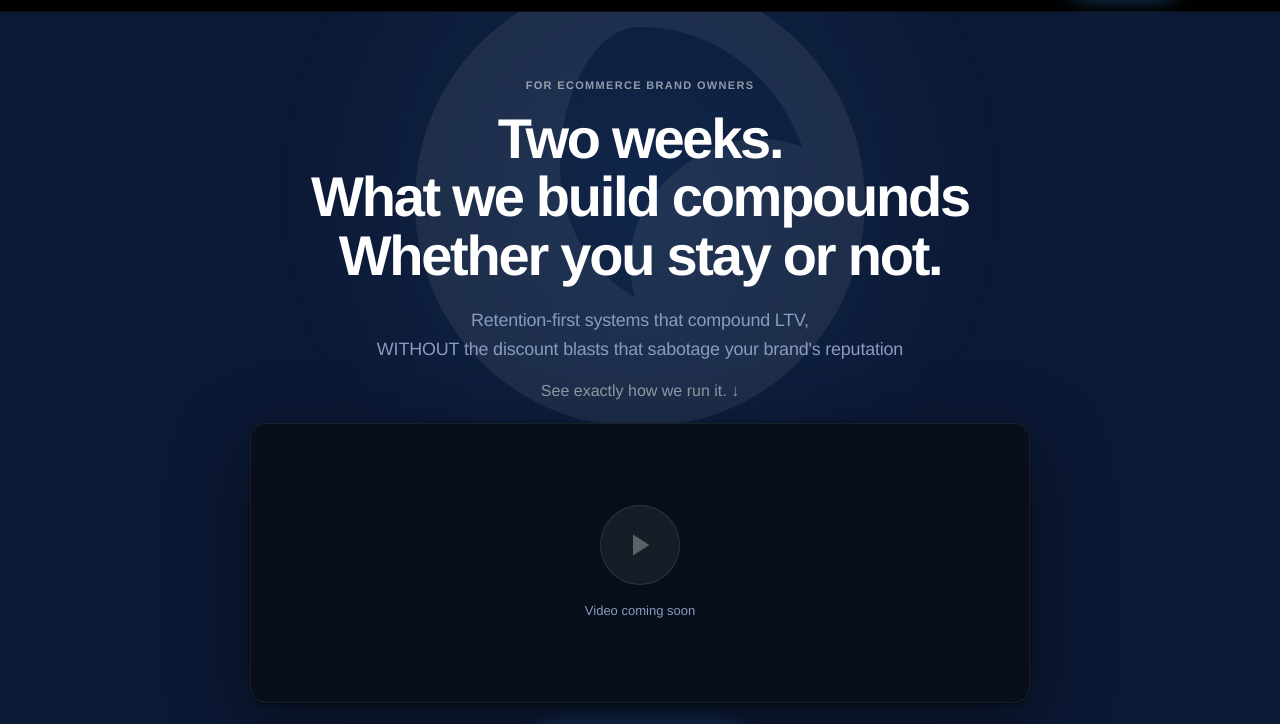
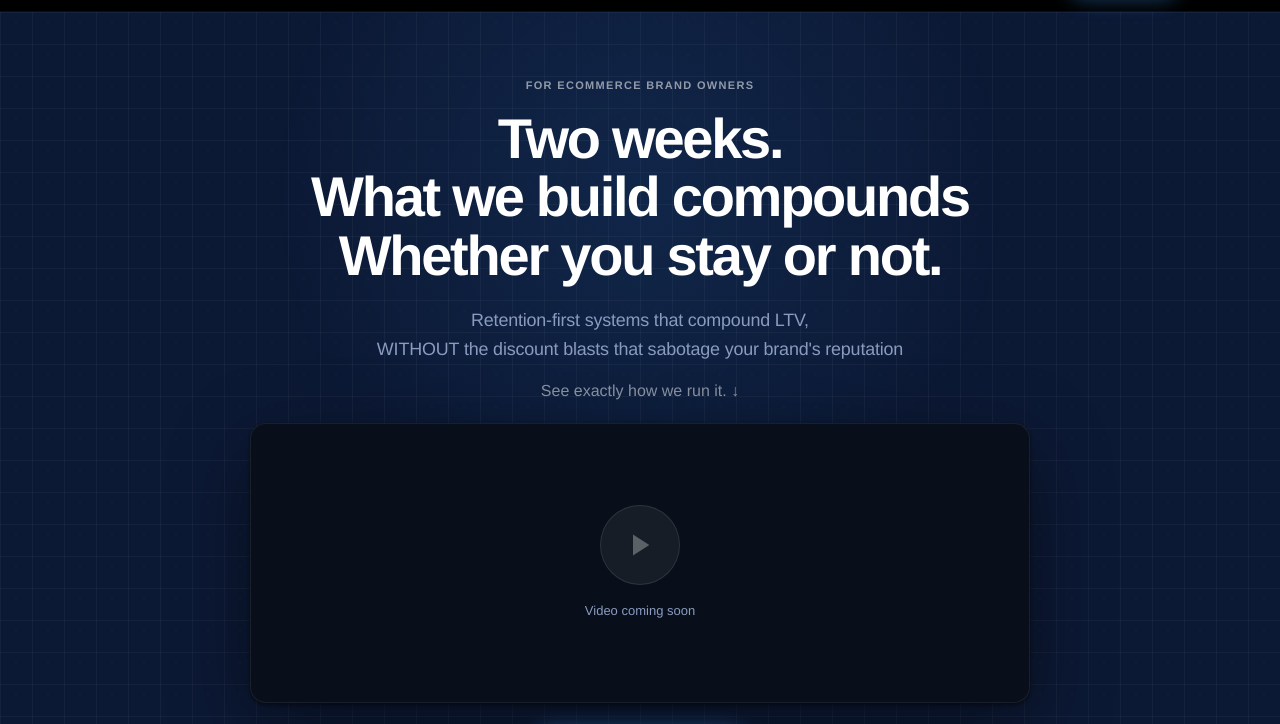
Before and after one commit to eesainbox/secondwave-site, a website: page index.html in a window 1280 px wide. Shown: the part 57-781 px from the top of the page. Drawn offline with nearby package versions, Linux system fonts and the light colour scheme.

Commit message:
grid background hero

```diff
--- a/index.html
+++ b/index.html
@@ -275,6 +275,17 @@
     @media(max-width:767px){
       #hero { padding: 40px 0 40px; }
     }
+    .hero-grid-bg {
+      position: absolute;
+      inset: 0;
+      z-index: 0;
+      background-image:
+        linear-gradient(to right, rgba(255,255,255,0.04) 1px, transparent 1px),
+        linear-gradient(to bottom, rgba(255,255,255,0.04) 1px, transparent 1px);
+      background-size: 32px 32px;
+      pointer-events: none;
+    }
+
     .hero-wave {
       position: absolute;
       top: -80px;
@@ -685,9 +696,7 @@
 
 <!-- ═══════════════════════════════ HERO ═══════════════════════════════ -->
 <section id="hero">
-  <svg style="width:500px;height:500px;position:absolute;top:-60px;left:50%;transform:translateX(-50%);z-index:0;pointer-events:none;opacity:0.07;" viewBox="0 0 200 200" xmlns="http://www.w3.org/2000/svg">
-    <path d="M100 10 C50 10, 10 50, 10 100 C10 150, 50 190, 100 190 C150 190, 190 150, 190 100 C190 50, 150 10, 100 10 Z M100 30 C130 30, 155 50, 165 78 C150 72, 132 74, 118 85 C100 98, 92 118, 98 138 C80 128, 68 108, 68 86 C68 56, 82 30, 100 30 Z" fill="white"/>
-  </svg>
+  <div class="hero-grid-bg"></div>
 
 
 
```
